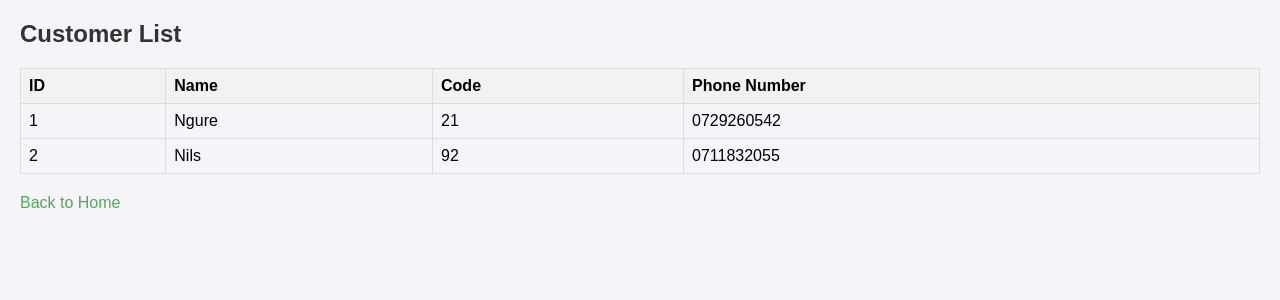
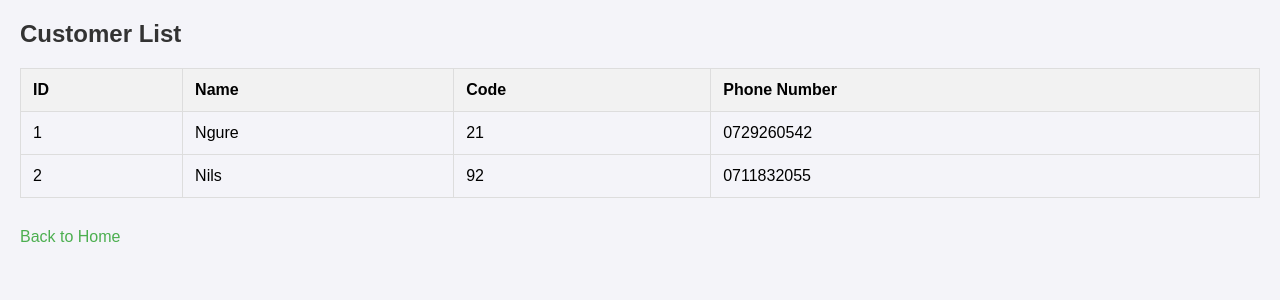
Before and after one commit to Ngure/order-app, a Flask app: page /view_customers in a window 1280 px wide. Shown: the part 100-400 px from the top of the page. Run offline with Flask 3, Linux system fonts and the light colour scheme.

Commit message:
Update styles.css

```diff
--- a/static/styles.css
+++ b/static/styles.css
@@ -60,7 +60,7 @@ input[type="submit"]:hover {
 table {
     width: 100%;
     border-collapse: collapse;
-    margin-bottom: 20px;
+    margin: 20px 0;
 }
 
 table, th, td {
@@ -68,7 +68,7 @@ table, th, td {
 }
 
 th, td {
-    padding: 8px;
+    padding: 12px;
     text-align: left;
 }
 
@@ -77,8 +77,10 @@ th {
 }
 
 a {
+    display: inline-block;
+    margin-top: 10px;
+    text-decoration: none;
     color: #4CAF50;
-    text-decoration: none;
 }
 
 a:hover {
```
